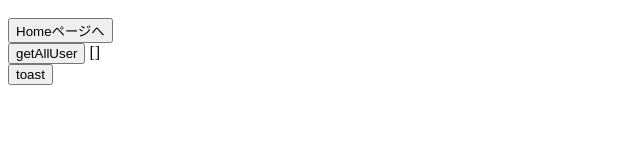
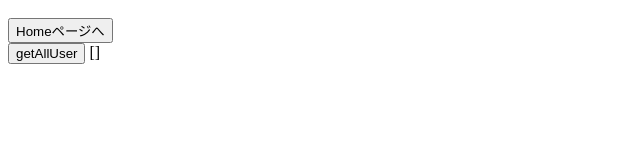
Before and after one commit to keiz1213/hello_sample, a Nuxt app in the folder front/: page / in a window 1280 px wide. Shown: the part 126-280 px from the top of the page, without its empty margins (0-640 px from the left). Built offline with nearby package versions, Linux system fonts and the light colour scheme.

Commit message:
トースト削除

```diff
--- a/front/pages/index.vue
+++ b/front/pages/index.vue
@@ -22,15 +22,6 @@
     const { data } = await useMyFetch('/api/v1/users')
     const userArray = data.value as User[]
     users.value = userArray
-  }
-
-  const notify = () => {
-    useNuxtApp().$toast.info('Hello World.\n I am <b>Tom</b>', {
-      autoClose: 2000,
-      dangerouslyHTMLString: true
-    })
-    // or
-    // toast.info('toastify success', { autoClose: 5000 });
   }
 </script>
 
@@ -58,8 +49,5 @@
       <button @click="getAllUser">getAllUser</button>
       {{ users }}
     </div>
-    <div>
-      <button @click="notify">toast</button>
-    </div>
   </div>
 </template>
```
